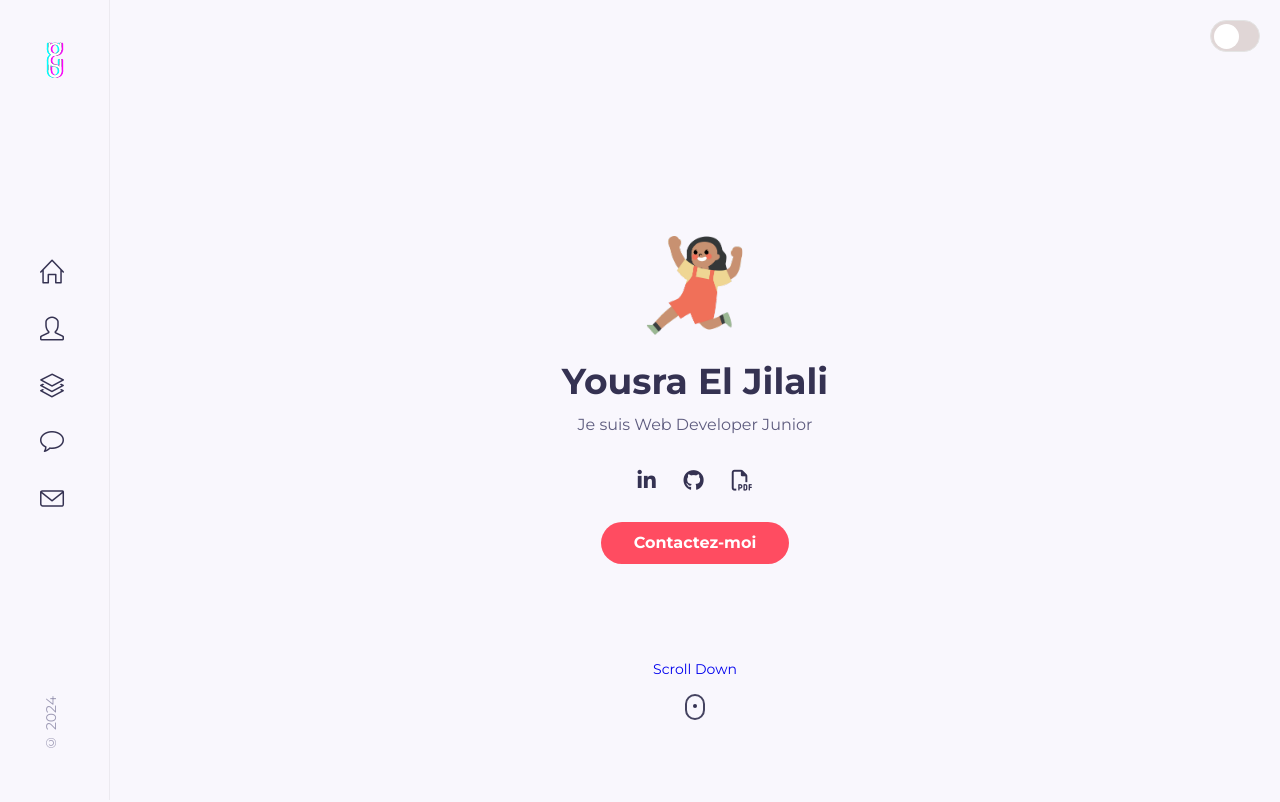
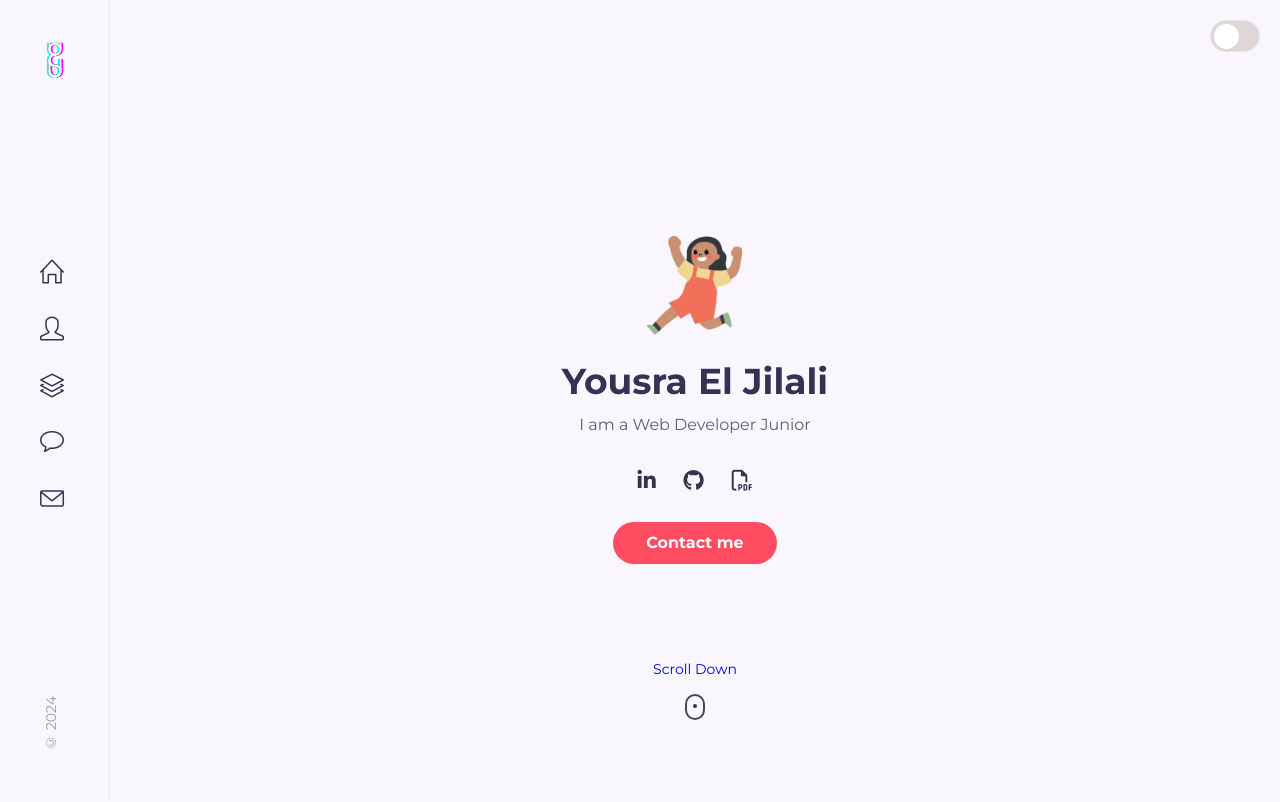
Before and after one commit to YousLa/Portfolio, a React (Create React App) app: page / in a window 1280 px wide. Shown: the top 802 px of the page. Built offline with nearby package versions, Linux system fonts and the light colour scheme; a web font is replaced by a local one.

Commit message:
Home | English

```diff
--- a/src/components/home/Home.jsx
+++ b/src/components/home/Home.jsx
@@ -9,13 +9,14 @@ const Home = () => {
     return (
         <section className="home" id="home">
             <div className="intro">
+                {/* TODO Changer l'image */}
                 <img src={Avatar} alt="" className='home_img' />
                 <h1 className="home_name">Yousra El Jilali</h1>
-                <span className="home_education">Je suis Web Developer Junior</span>
+                <span className="home_education">I am a Web Developer Junior</span>
 
                 <HeaderSocials />
 
-                <a href="#contact" className="btn">Contactez-moi</a>
+                <a href="#contact" className="btn">Contact me</a>
 
                 <ScrollDown />
             </div>
```
Also changed, not shown: src/assets/image/Avatar.png (added).
